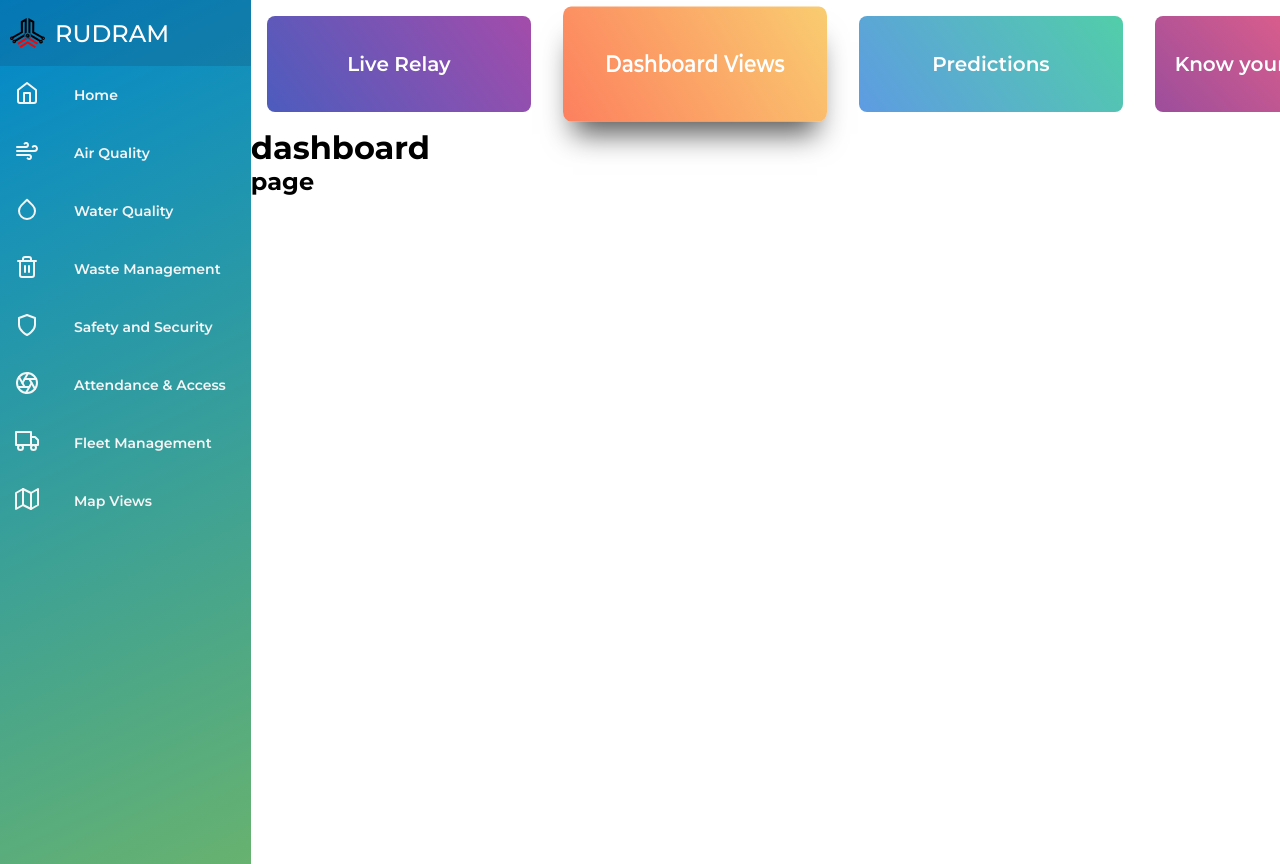
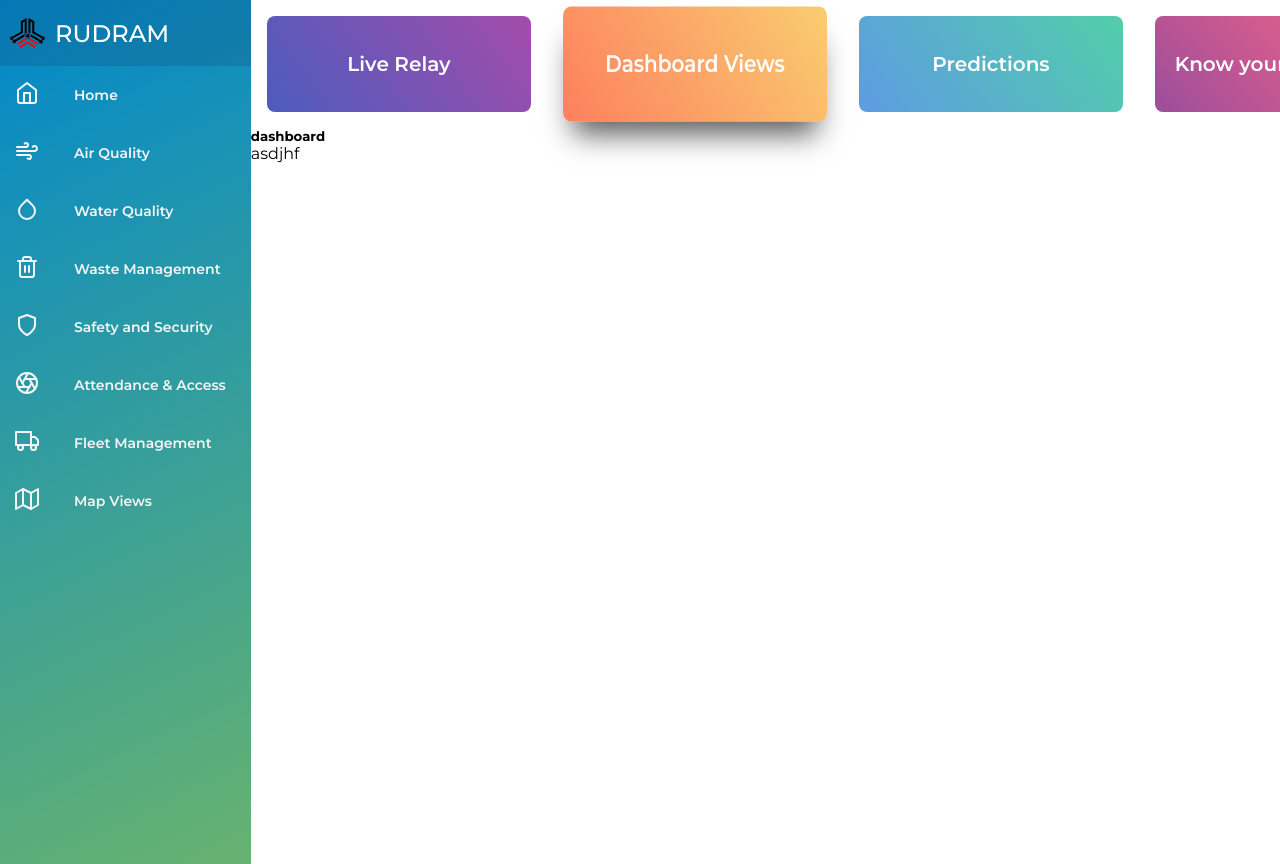
Before and after one commit to racyriaz/rudram, a React (Create React App) app: page /air-quality/dashboard in a window 1280 px wide. Shown: the top 864 px of the page. Built offline with nearby package versions, Linux system fonts and the light colour scheme.

Commit message:
sprint 3 start

```diff
--- a/src/Views/AirQualitySubComponents/Dashboard.jsx
+++ b/src/Views/AirQualitySubComponents/Dashboard.jsx
@@ -4,8 +4,8 @@ import "../Stylesheet.css";
 function Dashboard() {
 	return (
 		<div className="flex col">
-			<h1>dashboard</h1>
-			<h2>page</h2>
+			<h5>dashboard</h5>
+			<div>asdjhf</div>
 		</div>
 	);
 }
```
